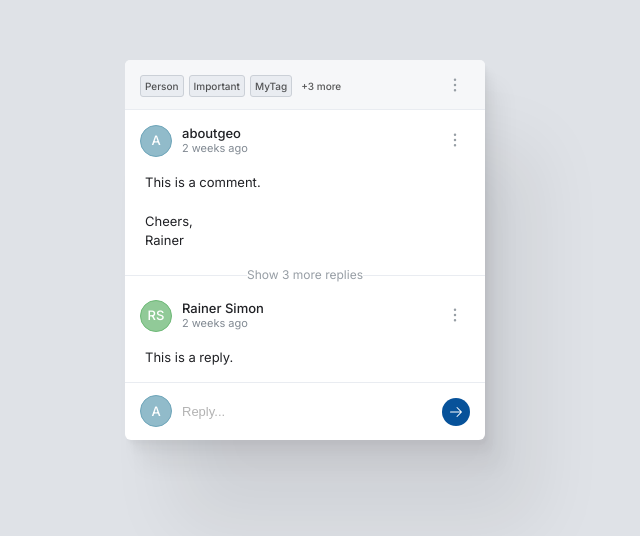
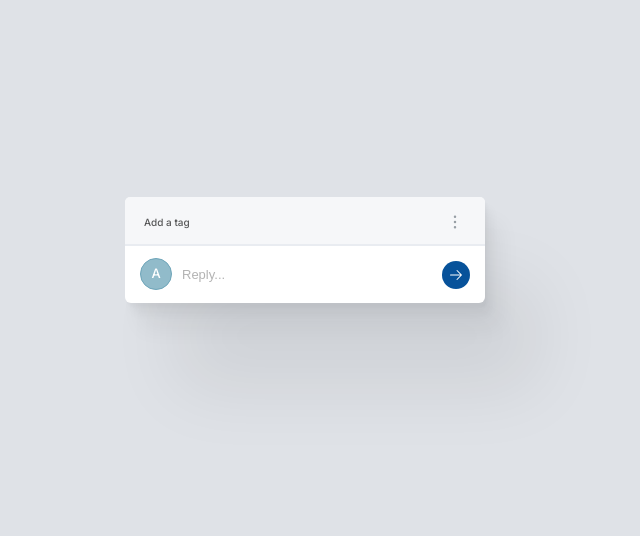
Before and after one commit to recogito/wireframing, a React (Vite) app: page / in a window 1280 px wide. Shown: the part 150-686 px from the top of the page, without its empty margins (335-975 px from the left). Built offline with nearby package versions, Linux system fonts and the light colour scheme.

Commit message:
Scaffold: initial empty popup

```diff
--- /dev/null
+++ b/src/AnnotationPopup/EmptyPopup.tsx
@@ -0,0 +1,16 @@
+import { ReplyForm } from './ReplyForm';
+import { EditableTagList } from './TagList';
+
+import './AnnotationPopup.css';
+import './EmptyPopup.css';
+
+export const EmptyPopup = () => {
+
+  return (
+    <div className="annotation-popup">
+      <EditableTagList />
+      <ReplyForm />
+    </div>
+  )
+
+}
--- /dev/null
+++ b/src/AnnotationPopup/TagList/EditableTagList.tsx
@@ -0,0 +1,21 @@
+import { DotsThreeVertical } from '@phosphor-icons/react';
+import { Tag } from './Tag';
+
+import './TagList.css';
+import './EditableTagList.css';
+
+export const EditableTagList = () => {
+
+  return (
+    <div className="annotation-tag-list editable">
+      <ul>
+        <li className="more">Add a tag</li>
+      </ul>
+
+      <div className="actions">
+        <DotsThreeVertical size={20} weight="bold" />
+      </div>
+    </div>
+  )
+
+}
--- a/src/AnnotationPopup/TagList/index.ts
+++ b/src/AnnotationPopup/TagList/index.ts
@@ -1 +1,2 @@
 export * from './TagList';
+export * from './EditableTagList';
--- a/src/AnnotationPopup/index.ts
+++ b/src/AnnotationPopup/index.ts
@@ -1,2 +1,3 @@
 export * from './AnnotationPopup';
+export * from './EmptyPopup';
 export * from './PrivateAnnotationPopup';
--- a/src/index.tsx
+++ b/src/index.tsx
@@ -1,8 +1,9 @@
 import { createRoot } from 'react-dom/client';
 import { AnnotationPopup } from './AnnotationPopup';
 import { PrivateAnnotationPopup } from './AnnotationPopup';
+import { EmptyPopup } from './AnnotationPopup';
 
 import './index.css';
 
 const root = createRoot(document.getElementById('root'));
-root.render(<AnnotationPopup />);
+root.render(<EmptyPopup />);
```
Also changed, not shown: src/AnnotationPopup/EmptyPopup.css (added), src/AnnotationPopup/TagList/EditableTagList.css (added).
